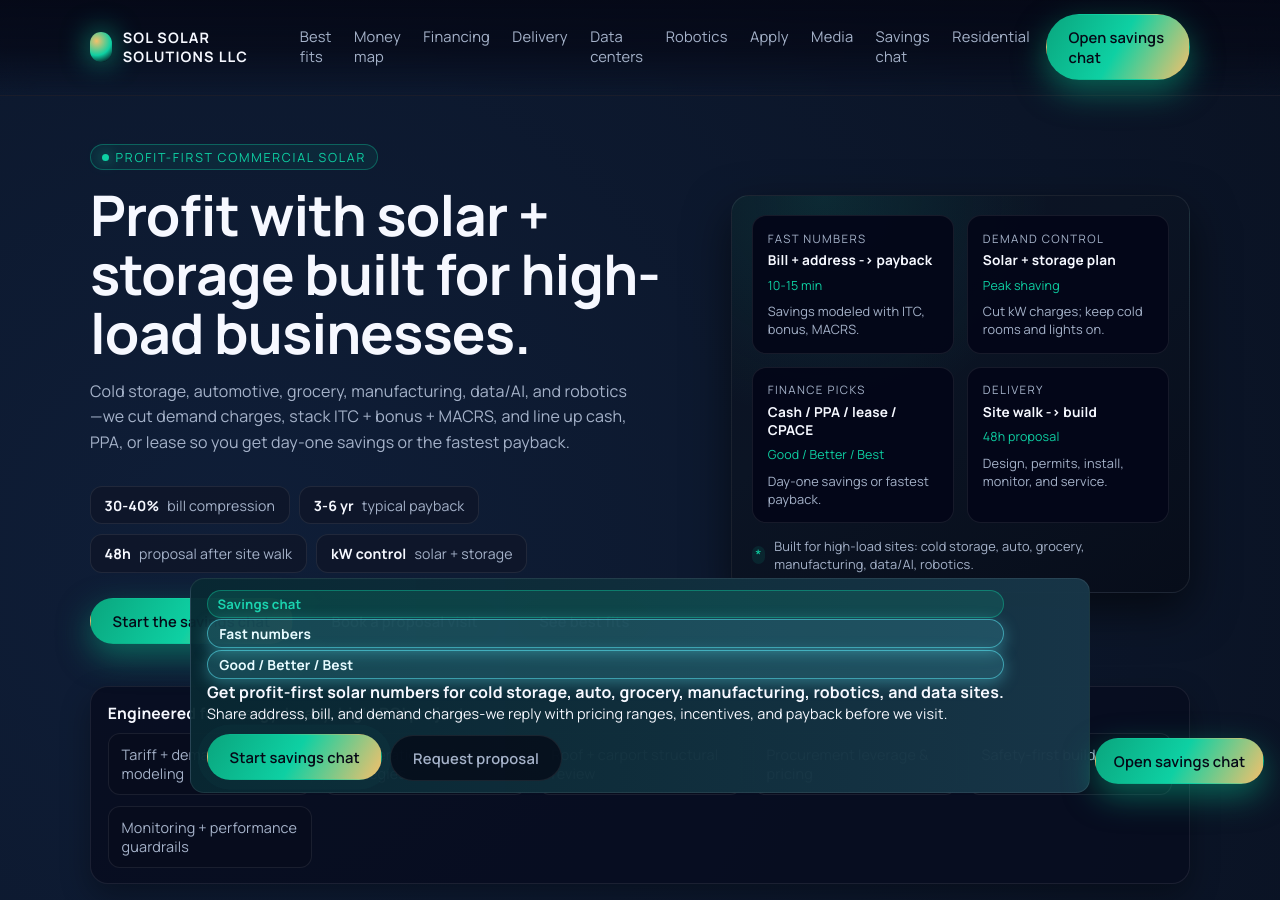
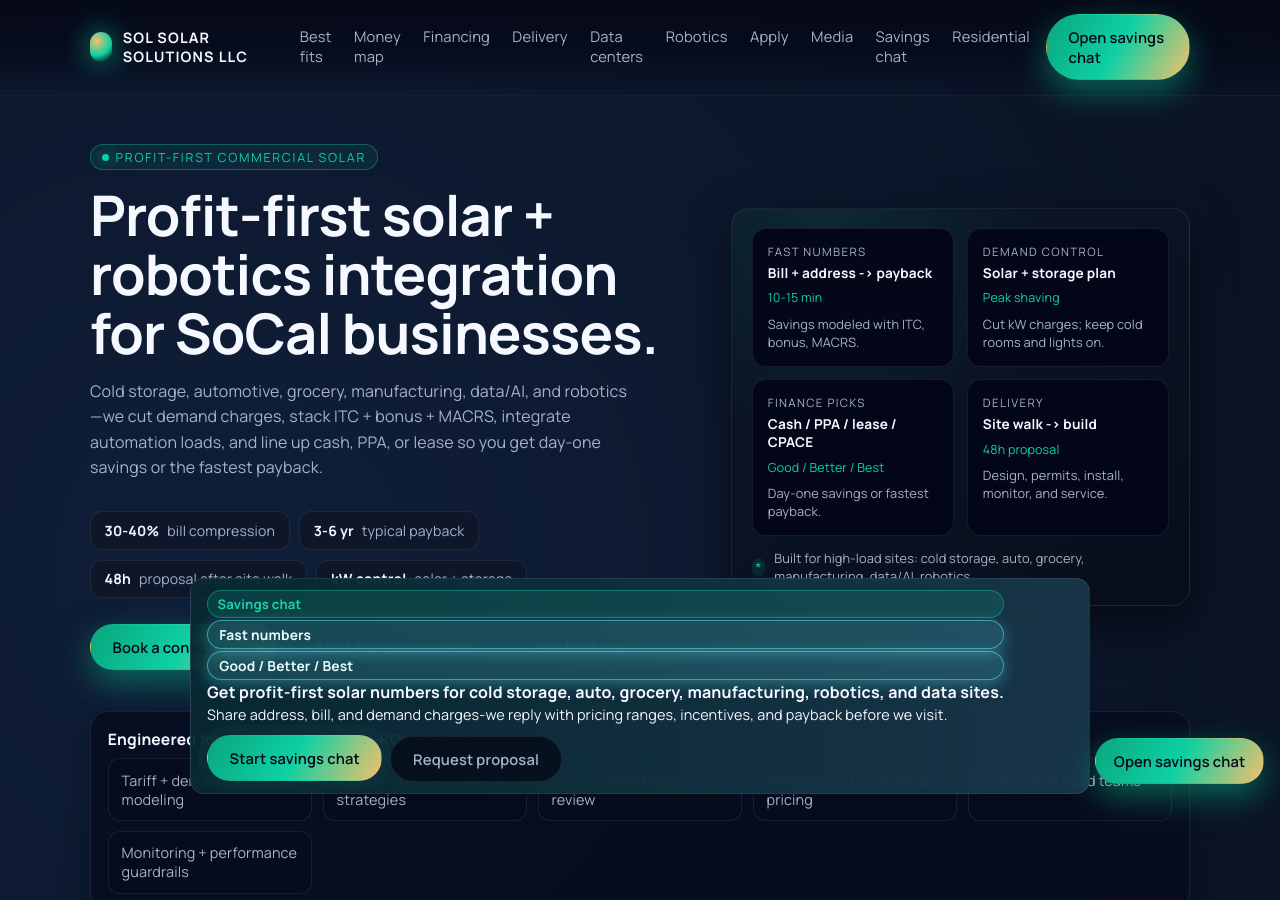
Before and after one commit to salamander25/SolSolarSolutionsLLC, a plain HTML site: page index.html in a window 1280 px wide. Shown: the top 900 px of the page. Drawn offline with Linux system fonts and the light colour scheme.

Commit message:
Update hero value proposition and CTA

```diff
--- a/index.html
+++ b/index.html
@@ -1012,10 +1012,10 @@
             Profit-first commercial solar
           </div>
           <h1>
-            Profit with solar + storage built for high-load businesses.
+            Profit-first solar + robotics integration for SoCal businesses.
           </h1>
           <p class="hero-sub">
-            Cold storage, automotive, grocery, manufacturing, data/AI, and robotics—we cut demand charges, stack ITC + bonus + MACRS, and line up cash, PPA, or lease so you get day-one savings or the fastest payback.
+            Cold storage, automotive, grocery, manufacturing, data/AI, and robotics—we cut demand charges, stack ITC + bonus + MACRS, integrate automation loads, and line up cash, PPA, or lease so you get day-one savings or the fastest payback.
           </p>
           <div class="stat-strip">
             <div class="stat-pill"><strong>30-40%</strong> bill compression</div>
@@ -1024,16 +1024,16 @@
             <div class="stat-pill"><strong>kW control</strong> solar + storage</div>
           </div>
           <div class="hero-actions">
+            <a href="#contact" class="btn btn-primary">
+              Book a consultation
+            </a>
             <a
               href="https://wa.me/19495915731?text=I%20need%20commercial%20solar%20numbers%20and%20a%20proposal"
-              class="btn btn-primary"
+              class="btn btn-ghost"
               target="_blank"
               rel="noopener"
             >
               Start the savings chat
-            </a>
-            <a href="#contact" class="btn btn-ghost">
-              Book a proposal visit
             </a>
             <a href="#sectors" class="btn btn-ghost">
               See best fits
```
